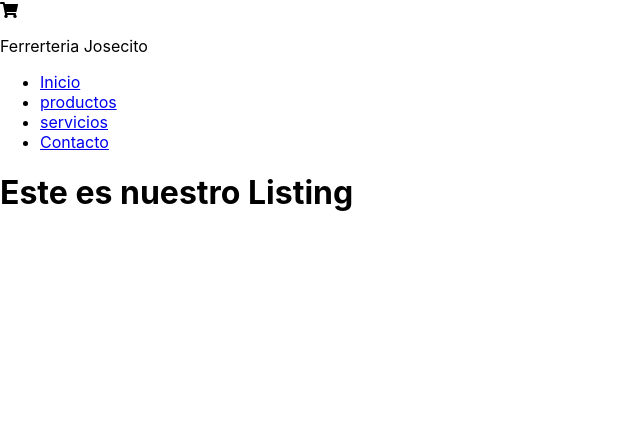
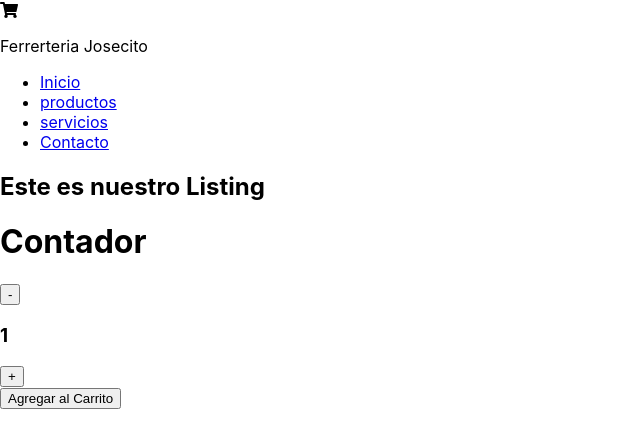
Before and after one commit to carlost95/tienda-ferreteria, a React (Create React App) app: page / in a window 1280 px wide. Shown: the top 448 px of the page, without its empty margins (0-640 px from the left). Built offline with nearby package versions, Linux system fonts and the light colour scheme; no server answers.

Commit message:
agregado de contador

```diff
--- a/public/index.html
+++ b/public/index.html
@@ -20,9 +20,6 @@
     <link rel="apple-touch-icon" href="%PUBLIC_URL%/logo192.png">
     </link>
 
-    <!-- manifest.json provides metadata used when your web app is installed on a
-      user's mobile device or desktop. See https://developers.google.com/web/fundamentals/web-app-manifest/ -->
-
     <link rel="manifest" href="%PUBLIC_URL%/manifest.json">
     </link>
     <title>Ferreteria App</title>
--- a/src/App.js
+++ b/src/App.js
@@ -4,7 +4,7 @@ import {ItemListContainer} from './components/itemListContainer/itemListContaine
 export const App = ()=> {
   return (
     <div className="App">
-      <NavBar/>
+      <NavBar />
       <ItemListContainer greeting="Este es nuestro Listing"/>
     </div>
   );
--- /dev/null
+++ b/src/components/item/item.js
@@ -0,0 +1,5 @@
+export const Item = ({product}) => {
+    return (
+    <h1>items</h1>
+    );
+  }
--- /dev/null
+++ b/src/components/itemCount/ItemCount.js
@@ -0,0 +1,34 @@
+import { useState } from "react";
+
+export const ItemCount = ({ stock, initial }) => {
+    const [count, setCount] = useState(initial);
+
+  const onDecrease = () => {
+    const newValue = count - 1;
+    if (newValue >= initial) {
+      setCount(newValue);
+    }
+  };
+  const onIncrease = () => {
+    const newValue = count + 1;
+    if (newValue <= stock) {
+      setCount(newValue);
+    }
+  };
+
+  const onAdd = () => {
+    const message = `Agregaste ${count} producto`;
+    count === 1 ? alert(message) : alert(`${message}s`);
+  };
+  return (
+    <div>
+        <h1>Contador</h1>
+        <div>
+            <button onClick={onDecrease}>-</button>
+            <h3>{count}</h3>
+            <button onClick={onIncrease}>+</button>
+        </div>
+        <button onClick={onAdd}>Agregar al Carrito</button>
+    </div>
+  );
+};
--- a/src/components/itemListContainer/itemListContainer.js
+++ b/src/components/itemListContainer/itemListContainer.js
@@ -1,6 +1,25 @@
+import { useEffect, useState } from 'react';
+import { ItemCount } from '../itemCount/ItemCount';
+// import { ItemList } from '../itemsList/itemList';
 
-export const ItemListContainer = ({greeting}) => {
-    return (
-    <h1>{greeting}</h1>
-    );
-  }
+export const ItemListContainer = ({ greeting }) => {
+	const [ products, setProducts ] = useState([]);
+
+	const getProductFetch = async () => {
+		const productsApi = await fetch('https://franncode.vercel.app/api/products');
+		const productJson = await productsApi.json();
+		setProducts(productJson);
+	};
+	useEffect(() => {
+		getProductFetch();
+	}, []);
+
+
+	return (
+		<div>
+			<h2>{greeting}</h2>
+			<ItemCount stock={15} initial={1} />
+			{/* <ItemList products={products} /> */}
+		</div>
+	);
+};
--- /dev/null
+++ b/src/components/itemsList/itemList.js
@@ -0,0 +1,7 @@
+export const ItemList = ({products}) => {
+    return (
+    <div>
+        {products}
+    </div>
+    );
+}
--- /dev/null
+++ b/src/services/getData.js
@@ -0,0 +1,5 @@
+export const getData = () => {
+    return (
+    <h1>{greeting}</h1>
+    );
+  }
```
